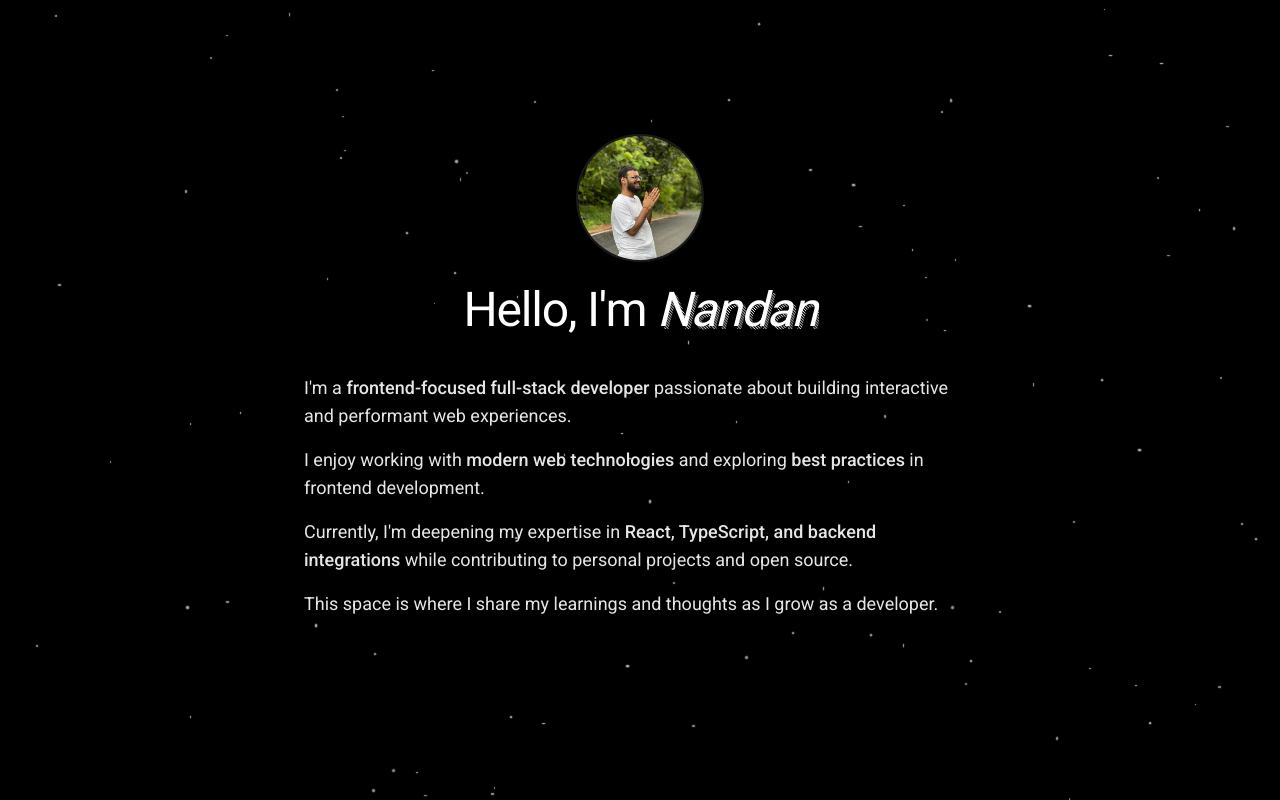
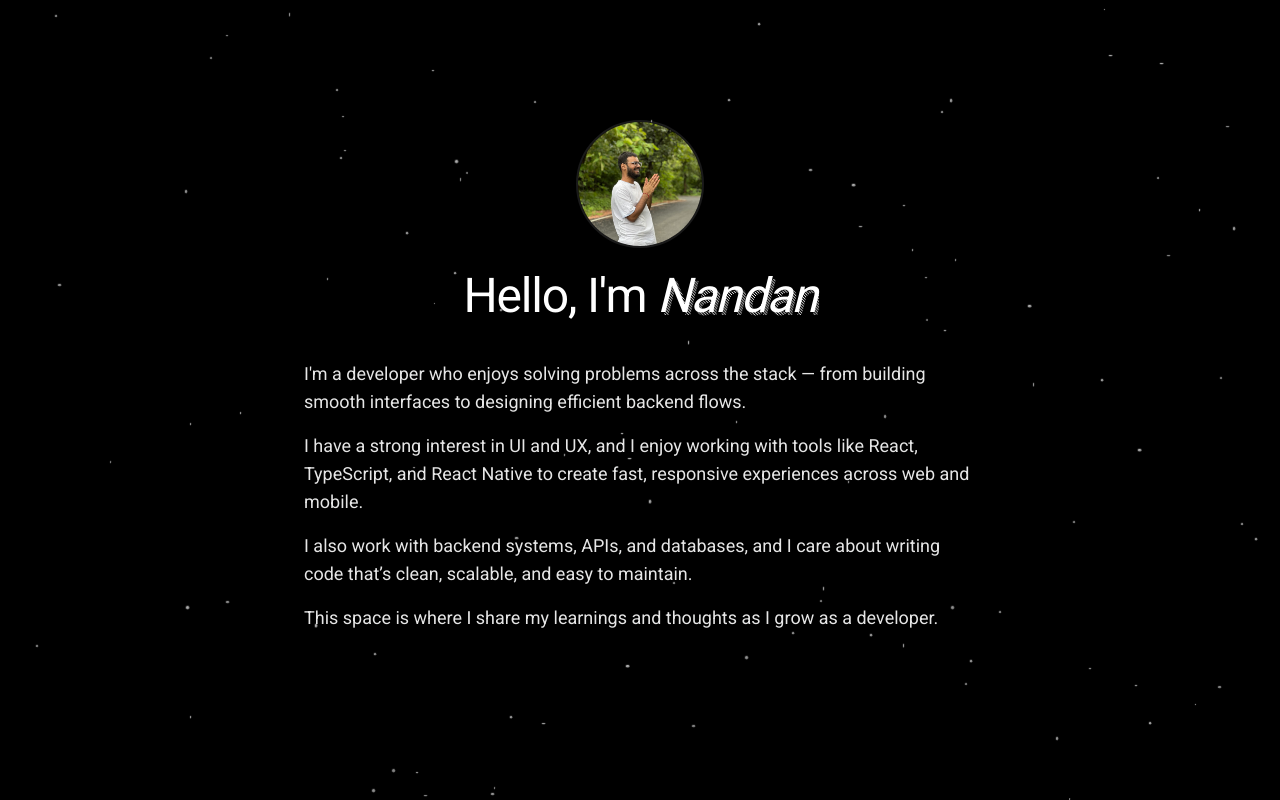
Before and after one commit to nandanpathakk/Portfolio, a Next.js app: page / in a window 1280 px wide. Both pictures are taken after a click on the button "Skip". Shown: the top 800 px of the page. Built offline with nearby package versions, Linux system fonts and the light colour scheme.

Commit message:
updated content/spell fix

```diff
--- a/src/app/layout.tsx
+++ b/src/app/layout.tsx
@@ -4,7 +4,7 @@ import { roboto } from "@/lib/fonts";
 
 
 export const metadata: Metadata = {
-  title: "Nandan Pathak | Frontend Explorer",
+  title: "Nandan Pathak | Developer",
   description: "A journey into my world of frontend development.",
 };
 
--- a/src/components/About.tsx
+++ b/src/components/About.tsx
@@ -57,7 +57,7 @@ export default function Explorer() {
           </motion.div>
 
           {/* Introduction text */}
-          <motion.div
+          {/* <motion.div
             className="mb-12 text-base md:text-lg text-white/90 space-y-4 text-left"
             initial={{ opacity: 0 }}
             animate={{ opacity: 1 }}
@@ -78,7 +78,31 @@ export default function Explorer() {
             <p>
               This space is where I share my learnings and thoughts as I grow as a developer.
             </p>
+          </motion.div> */}
+
+          <motion.div
+            className="mb-12 text-base md:text-lg text-white/90 space-y-4 text-left"
+            initial={{ opacity: 0 }}
+            animate={{ opacity: 1 }}
+            transition={{ duration: 0.7, delay: 0.3 }}
+          >
+            <p>
+              I&apos;m a developer who enjoys solving problems across the stack — from building smooth interfaces to designing efficient backend flows.
+            </p>
+
+            <p>
+              I have a strong interest in UI and UX, and I enjoy working with tools like React, TypeScript, and React Native to create fast, responsive experiences across web and mobile.
+            </p>
+
+            <p>
+              I also work with backend systems, APIs, and databases, and I care about writing code that’s clean, scalable, and easy to maintain.
+            </p>
+
+            <p>
+              This space is where I share my learnings and thoughts as I grow as a developer.
+            </p>
           </motion.div>
+
 
 
           {/* Interactive discovery element */}
--- a/src/components/Experience.tsx
+++ b/src/components/Experience.tsx
@@ -30,12 +30,21 @@ export default function Experience() {
     const experiences = [
         {
             id: 1,
+            role: "Associate Software Developer",
+            company: "Udaan IT Solutions",
+            companyLink: "https://www.udaaannitsolutions.com",
+            period: "June 2025 – Present",
+            description: "Working on cross-platform applications using React.js and React Native. Involved in building features, optimizing user experience, and contributing to backend development with Node.js and Azure-powered services.",
+            technologies: ["Next.js", "React.js","React Native", "TypeScript", "JavaScript", "Node.js", "MYSQL", ".NET", "Azure", "Tailwind CSS"]
+        },
+        {
+            id: 2,
             role: "Full-Stack Developer Intern",
             company: "SHDPIXEL - Metamatrix",
             companyLink: "https://shdpixel.com/",
             period: "January 2025 – April 2025",
             description: "Worked on multiple web projects with a primary focus on frontend development. Built responsive and dynamic user interfaces, implemented UI/UX improvements, and collaborated on backend development tasks including API integration and server-side logic. Contributed to both design and performance optimization across the stack.",
-            technologies: ["React", "TypeScript", "Next.js", "Tailwind CSS", "Node.js", "Express", "MYSQL", "MongoDB"]
+            technologies: ["React.js", "JavaScript", "TypeScript", "Next.js", "Tailwind CSS", "Node.js", "Express", "MYSQL", "MongoDB"]
         }
     ];
 
--- a/src/components/Welcome.tsx
+++ b/src/components/Welcome.tsx
@@ -12,7 +12,7 @@ export default function Welcome({ onComplete }: { onComplete: () => void }) {
 
     const sentences = [
         "You’ve slipped through a glitch in the digital cosmos — welcome to the other side.",
-        "Welcom to my universe.",
+        "Welcome to my universe.",
     ];
 
 
```
